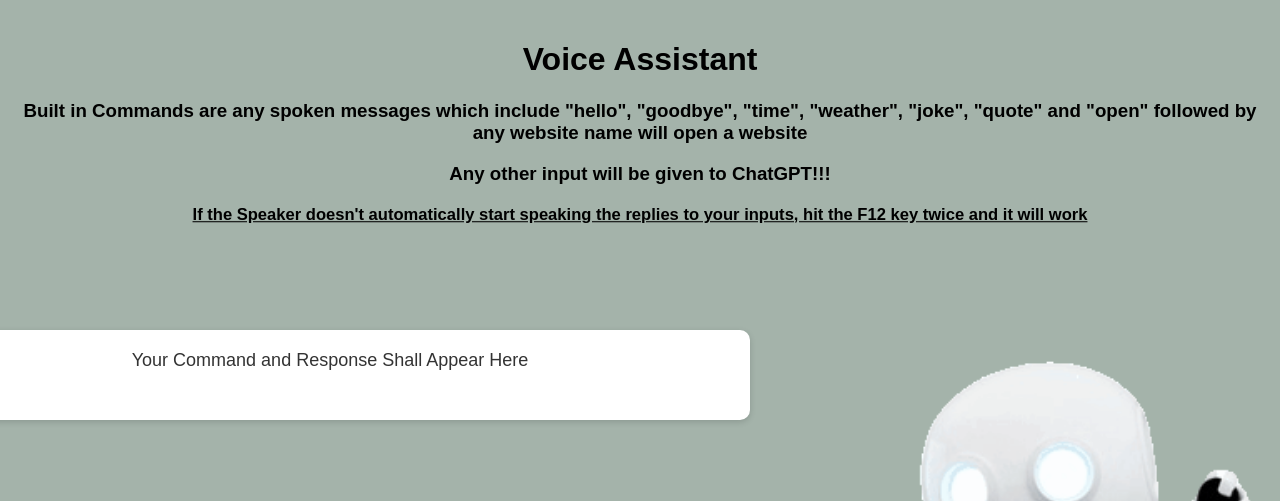
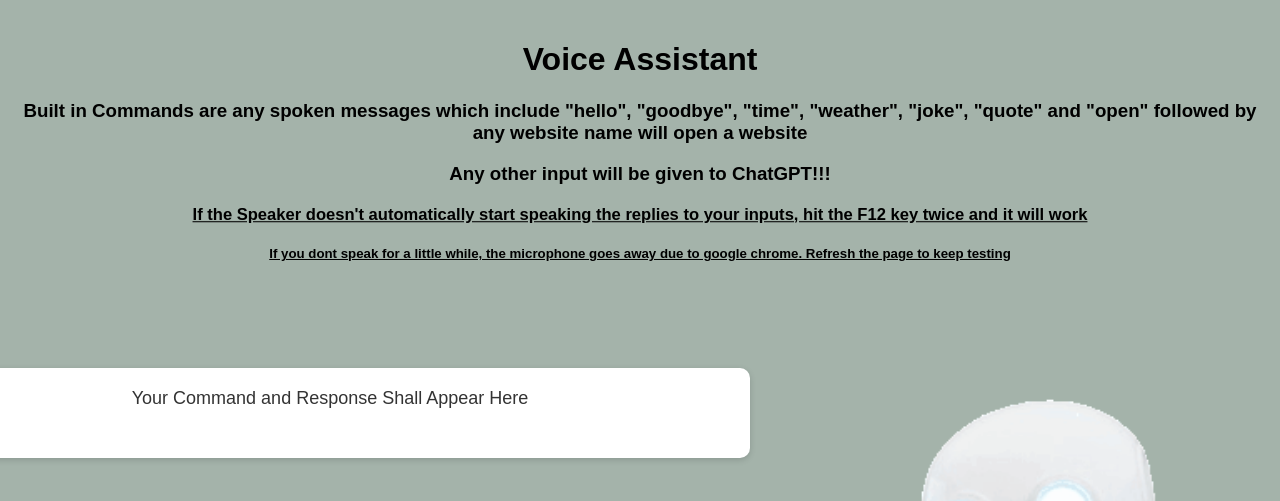
Before and after one commit to HarjotDehal/VoiceAssistantChat, a Flask app: page / in a window 1280 px wide; the page is wider, and only the part inside the window is pictured. Shown: the top 501 px of that part. Run offline with Flask 2, Linux system fonts and the light colour scheme.

Commit message:
touchups

```diff
--- a/templates/index.html
+++ b/templates/index.html
@@ -17,7 +17,7 @@
     }
 }
 
-h5 {
+h4 {
     animation: pulse-animation 1s infinite alternate;
 }
     </style>
@@ -30,6 +30,10 @@ h5 {
     <h3 style="text-align: center;"> Built in Commands are any spoken messages which include "hello", "goodbye", "time", "weather", "joke", "quote" and "open" followed by any website name will open a website</h3>
     <h3 style="text-align: center;">Any other input will be given to ChatGPT!!!</h3>
     <h4   style="text-align: center; text-decoration: underline;animation: pulse-animation 1s infinite;"> If the Speaker doesn't automatically start speaking the replies to your inputs, hit the F12 key twice and it will work</h4>
+
+
+
+    <h5   style="text-align: center; text-decoration: underline;"> If you dont speak for a little while, the microphone goes away due to google chrome. Refresh the page to keep testing </h5>
 
     <div class="container">
         <div class="voice-assistant">
```
